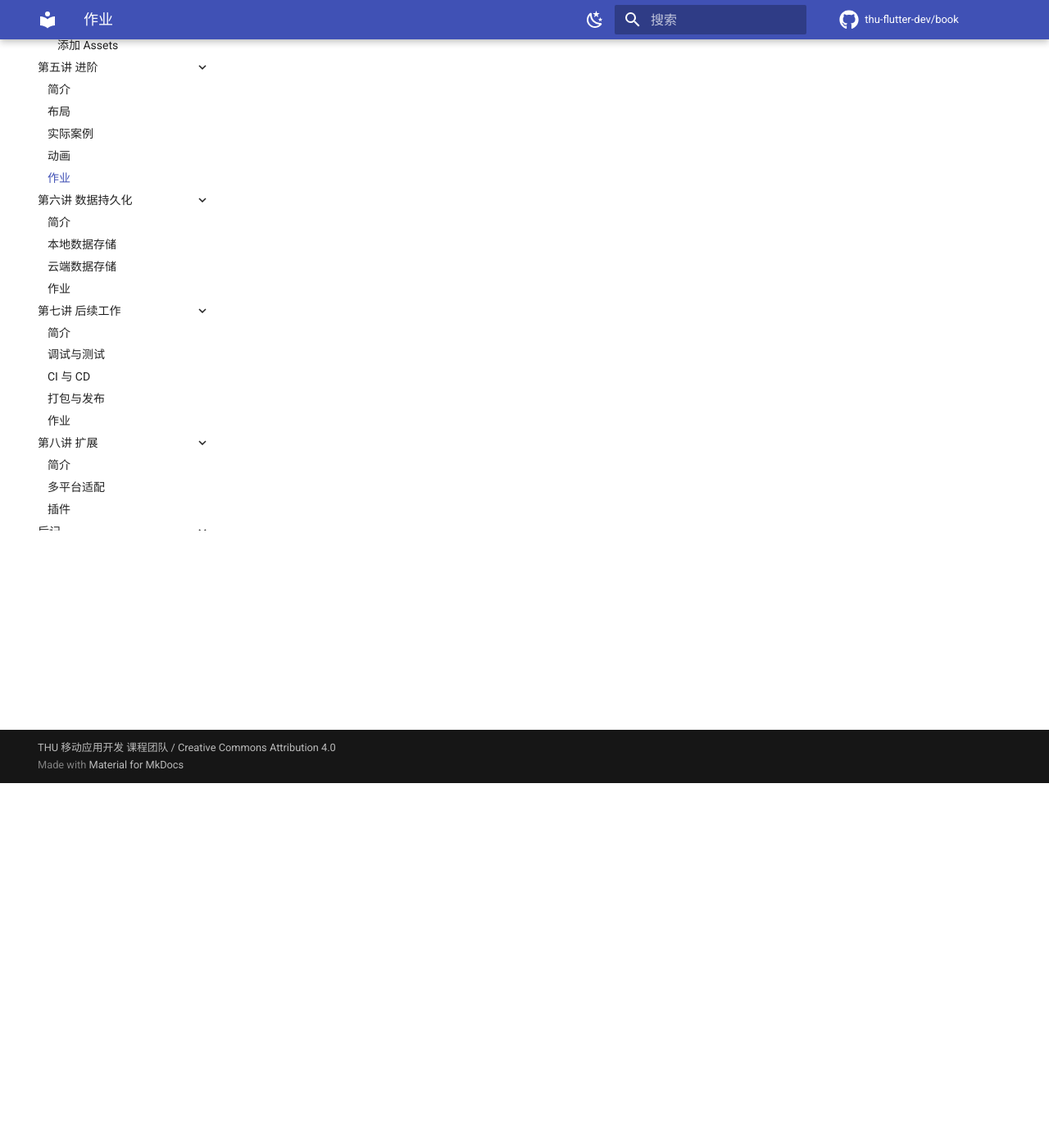
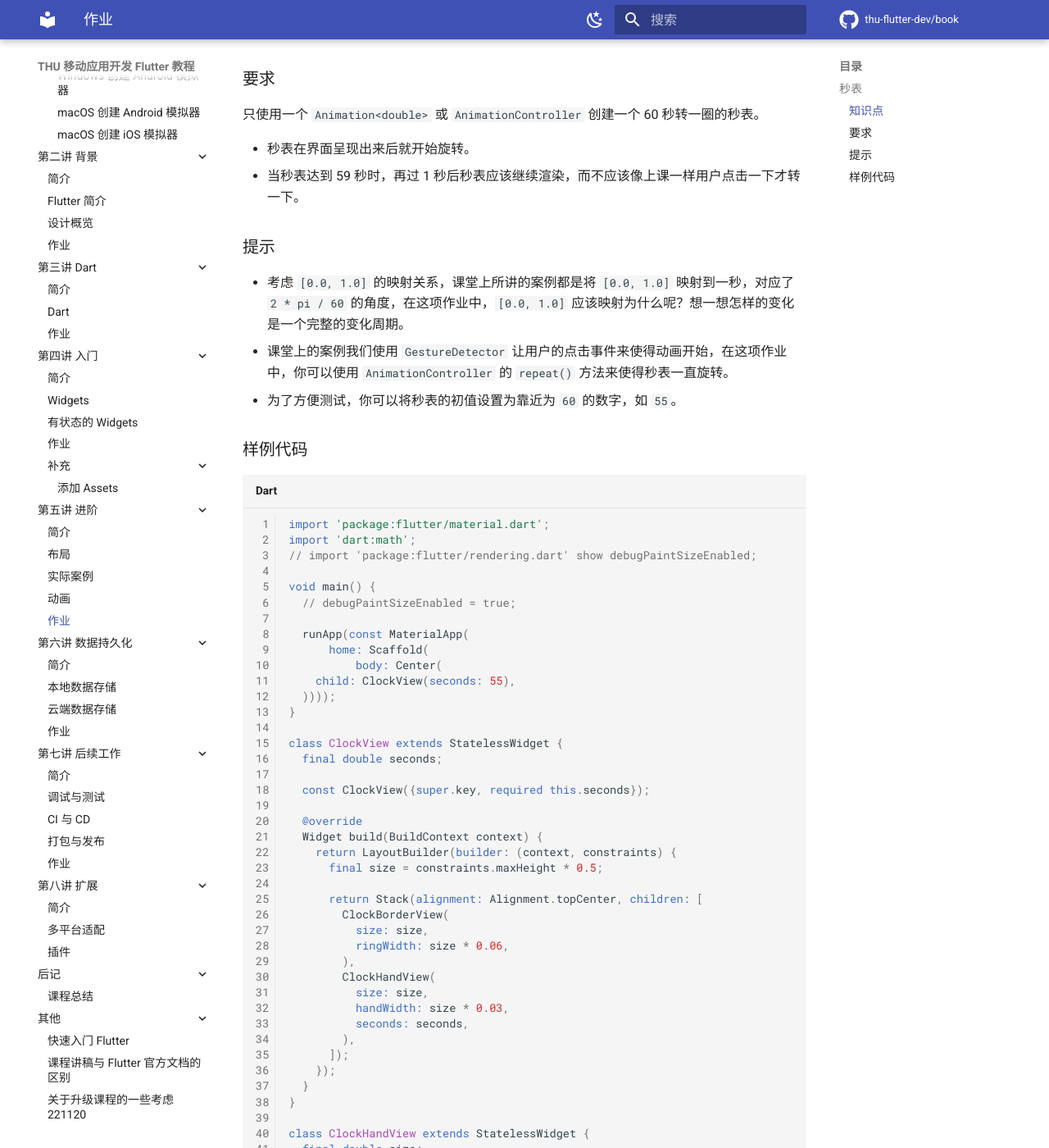
Before and after one commit to thu-mobile-dev/book, an MkDocs documentation site: the page built from docs/LECTURE/5/homework.md, in a window 1280 px wide and 1400 px high, scrolled down 445 px. Shown: the whole window at 82% size. Built offline with MkDocs 1.6.1 and Material for MkDocs 9.7.7, drawn with Linux system fonts in a browser that asks for light colours; comment, search, counter and statistics services are not loaded; some of the changed text lies outside the part shown.

Commit message:
add clock hw

````diff
--- a/docs/LECTURE/5/homework.md
+++ b/docs/LECTURE/5/homework.md
@@ -3,3 +3,115 @@
 - 分类题：哪些数据属于 widget 状态、app 状态、持久存储的数据
 - 找几个比较炫酷的 Animation 的例子，让同学实现一下
 - 试着用 https://docs.flutter.dev/cookbook/plugins/picture-using-camera 更新上课讲的图片滤镜案例，而不是使用一张固定的图片
+
+## 秒表
+
+### 知识点
+
+- `Animation<double>` 中 `[0.0, 1.0]` 的映射关系
+- `AnimationController` 的熟练使用
+
+### 要求
+
+只使用一个 `Animation<double>` 或 `AnimationController` 创建一个 60 秒转一圈的秒表。
+
+- 秒表在界面呈现出来后就开始旋转。
+- 当秒表达到 59 秒时，再过 1 秒后秒表应该继续渲染，而不应该像上课一样用户点击一下才转一下。
+
+### 提示
+
+- 考虑 `[0.0, 1.0]` 的映射关系，课堂上所讲的案例都是将 `[0.0, 1.0]` 映射到一秒，对应了 `2 * pi / 60` 的角度，在这项作业中，`[0.0, 1.0]` 应该映射为什么呢？想一想怎样的变化是一个完整的变化周期。
+- 课堂上的案例我们使用 `GestureDetector` 让用户的点击事件来使得动画开始，在这项作业中，你可以使用 `AnimationController` 的 `repeat()` 方法来使得秒表一直旋转。
+- 为了方便测试，你可以将秒表的初值设置为靠近为 `60` 的数字，如 `55`。
+
+### 样例代码
+
+```dart
+import 'package:flutter/material.dart';
+import 'dart:math';
+// import 'package:flutter/rendering.dart' show debugPaintSizeEnabled;
+
+void main() {
+  // debugPaintSizeEnabled = true;
+
+  runApp(const MaterialApp(
+      home: Scaffold(
+          body: Center(
+    child: ClockView(seconds: 55),
+  ))));
+}
+
+class ClockView extends StatelessWidget {
+  final double seconds;
+
+  const ClockView({super.key, required this.seconds});
+
+  @override
+  Widget build(BuildContext context) {
+    return LayoutBuilder(builder: (context, constraints) {
+      final size = constraints.maxHeight * 0.5;
+
+      return Stack(alignment: Alignment.topCenter, children: [
+        ClockBorderView(
+          size: size,
+          ringWidth: size * 0.06,
+        ),
+        ClockHandView(
+          size: size,
+          handWidth: size * 0.03,
+          seconds: seconds,
+        ),
+      ]);
+    });
+  }
+}
+
+class ClockHandView extends StatelessWidget {
+  final double size;
+  final double handWidth;
+  final double seconds;
+
+  const ClockHandView(
+      {super.key,
+      required this.size,
+      required this.seconds,
+      required this.handWidth});
+
+  @override
+  Widget build(BuildContext context) {
+    return Transform.rotate(
+      alignment: Alignment.bottomCenter,
+      angle: seconds / 60 * 2 * pi,
+      child: SizedBox(
+        height: size * 0.5,
+        width: handWidth,
+        child: VerticalDivider(color: Colors.black, thickness: handWidth),
+      ),
+    );
+  }
+}
+
+class ClockBorderView extends StatelessWidget {
+  final double size;
+  final double ringWidth;
+
+  const ClockBorderView(
+      {super.key, required this.size, required this.ringWidth});
+
+  @override
+  Widget build(BuildContext context) {
+    return SizedBox(
+      height: size,
+      width: size,
+      child: DecoratedBox(
+        decoration: BoxDecoration(
+          shape: BoxShape.circle,
+          border: Border.fromBorderSide(
+            BorderSide(width: ringWidth, color: Colors.black),
+          ),
+        ),
+      ),
+    );
+  }
+}
+```
````
